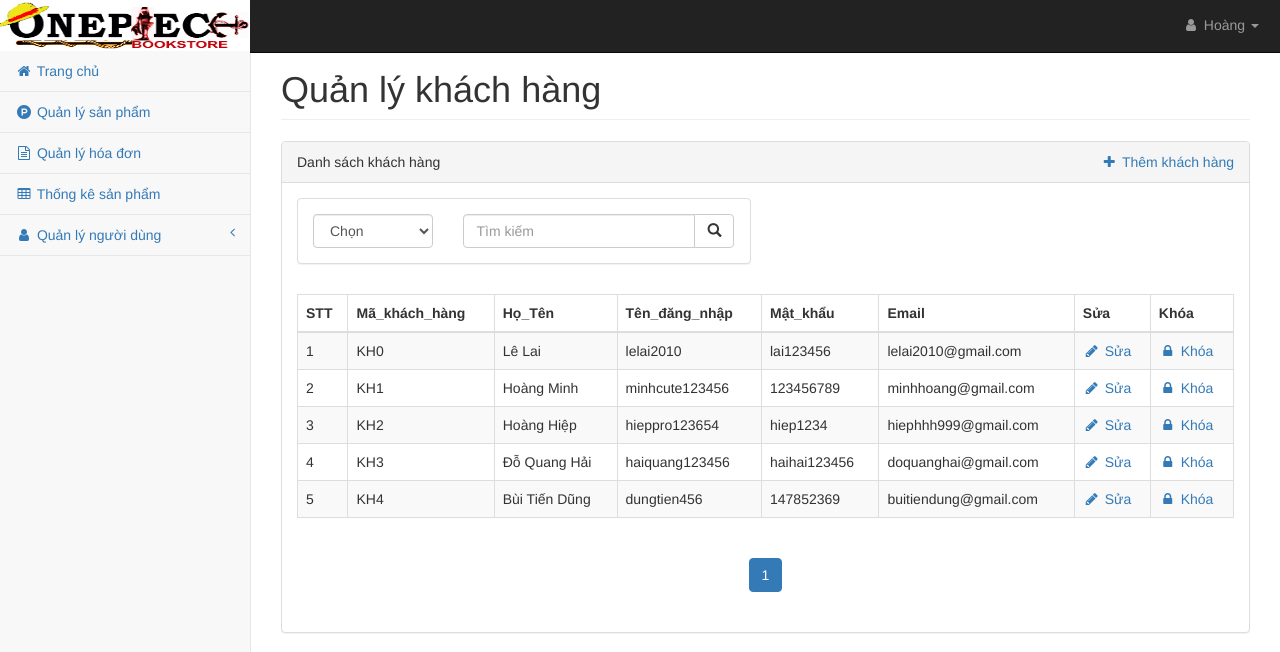
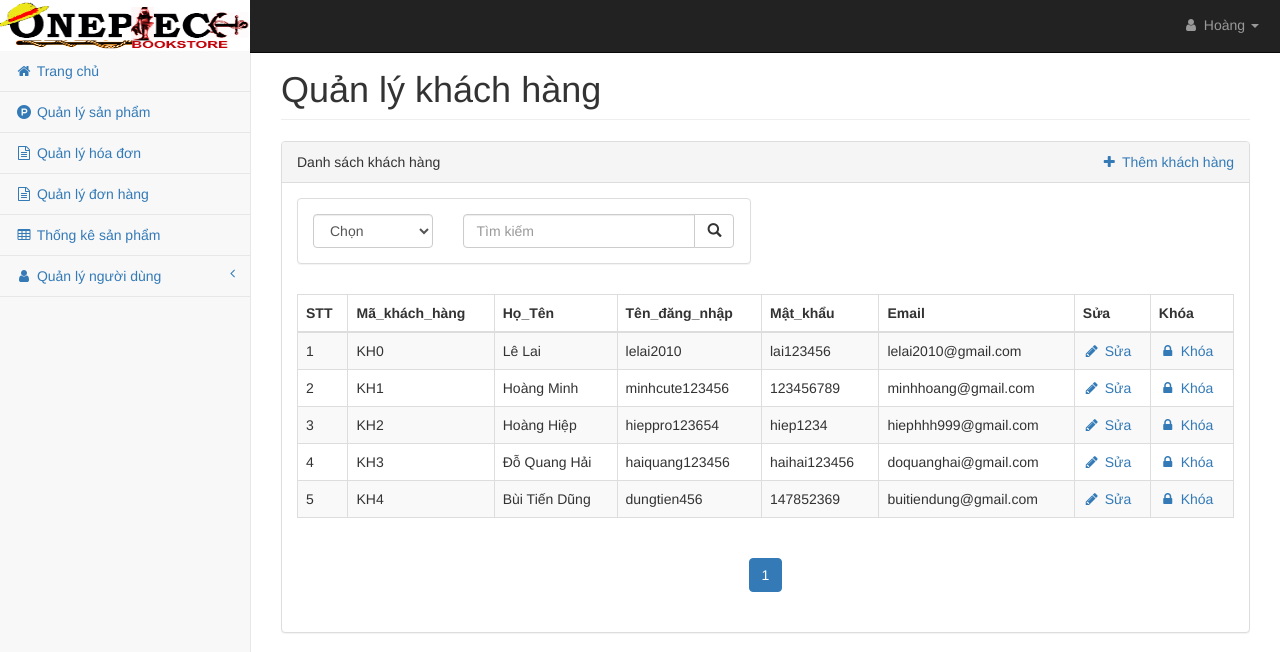
Before and after one commit to viethoanggg/DoAnWeb2, a PHP site: page /php/quanlykhachhang.php in a window 1280 px wide. Shown: the top 652 px of the page. Run offline with PHP 8.4, Linux system fonts and the light colour scheme; data comes from the database, SQL or seed files in the repository.

Commit message:
Update quanlykhachhang.php

```diff
--- a/Web2/php/quanlykhachhang.php
+++ b/Web2/php/quanlykhachhang.php
@@ -72,7 +72,10 @@
                         <a href="quanlysanpham.php"><i class="fa fa-product-hunt fa-fw"></i> Quản lý sản phẩm</a>
                     </li>
 					<li>
-                        <a href="#"><i class="fa fa-file-text-o fa-fw"></i> Quản lý hóa đơn</a>
+                        <a href="quanlyhoadon.php"><i class="fa fa-file-text-o fa-fw"></i> Quản lý hóa đơn</a>
+                    </li>
+					<li>
+                        <a href="quanlydonhang.php"><i class="fa fa-file-text-o fa-fw"></i> Quản lý đơn hàng</a>
                     </li>
 					<li>
                         <a href="#"><i class="fa fa-table fa-fw"></i> Thống kê sản phẩm</a>
```
